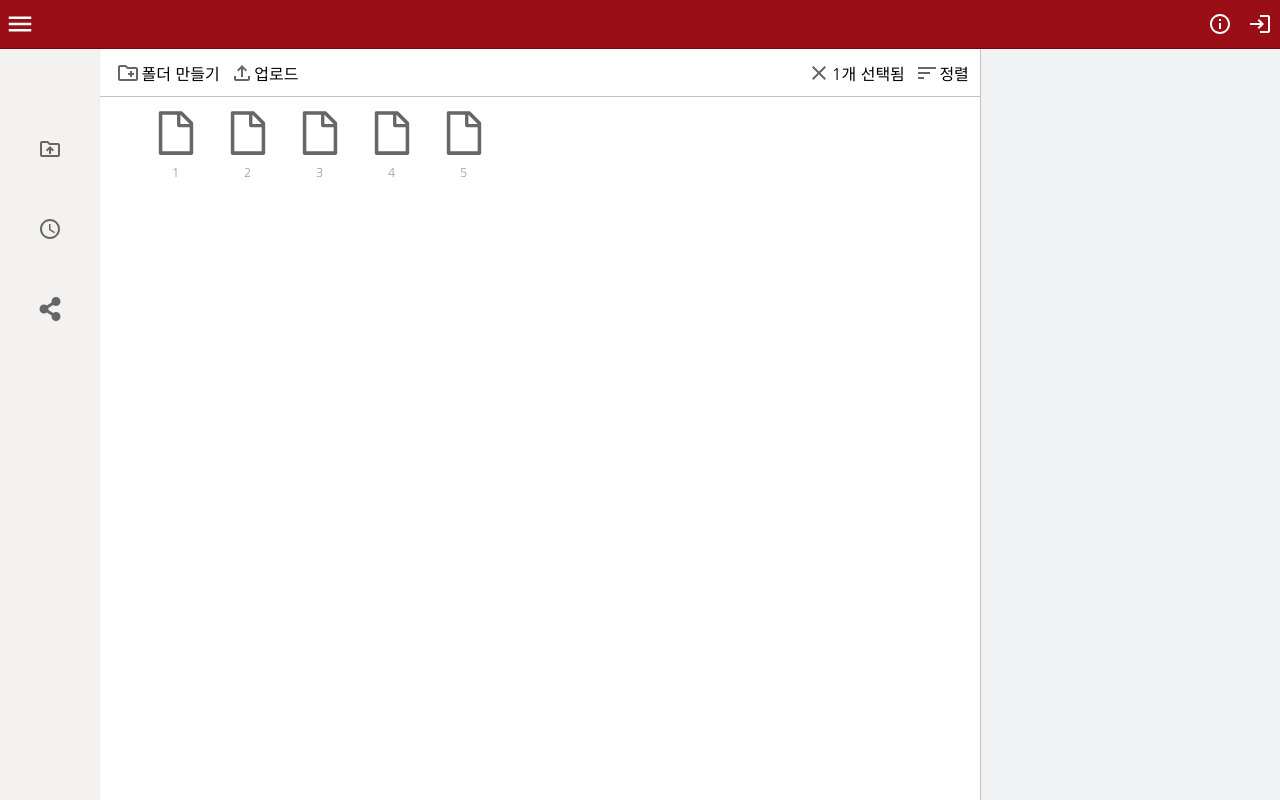
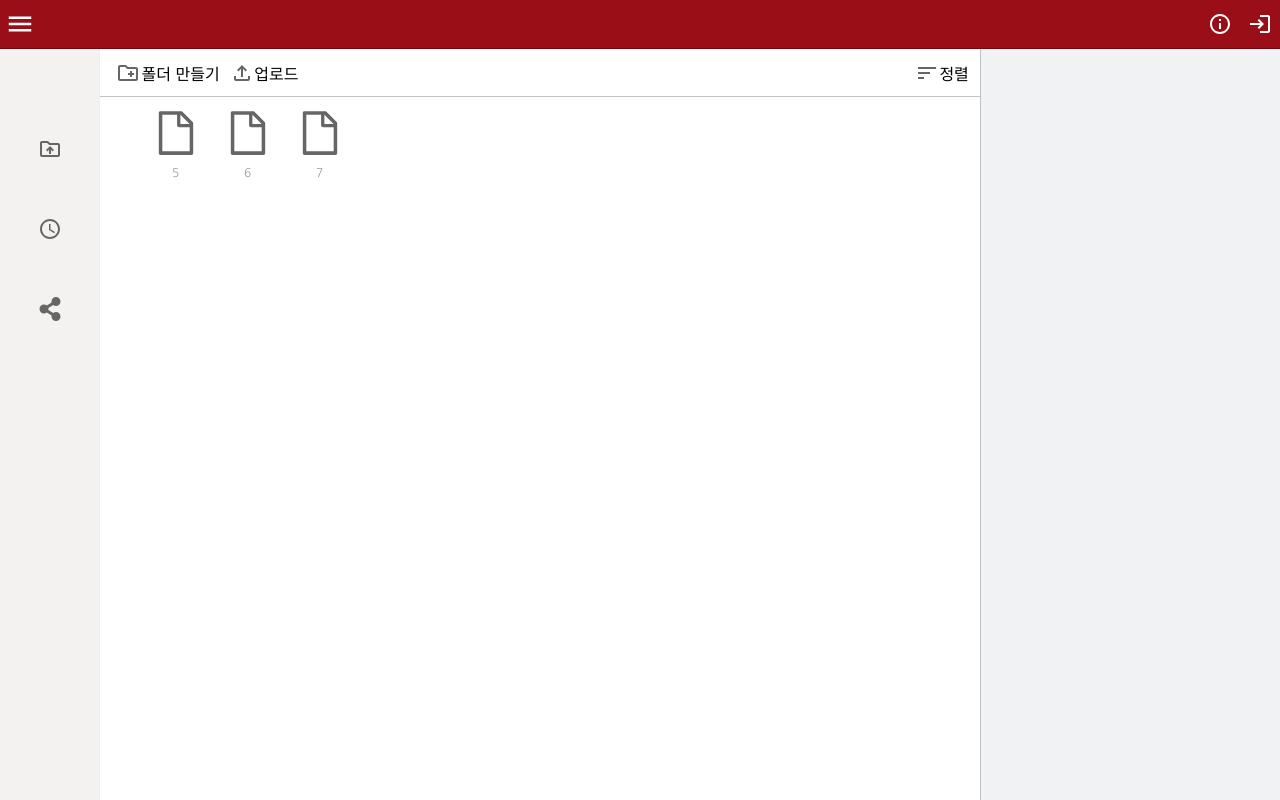
Before and after one commit to khu-2022-mid-cc-c/frontend, a React (Create React App) app: page /drive/1 in a window 1280 px wide. Built offline with nearby package versions, Linux system fonts and the light colour scheme.

Commit message:
Implement file selection

```diff
--- a/src/components/filemanager/components/controller.js
+++ b/src/components/filemanager/components/controller.js
@@ -40,6 +40,7 @@ function Sorts(props) {
                             onClick={() => {
                                 props.onset(v, props.asc);
                             }}
+                            key={v}
                         >
                             {v}
                         </div>
@@ -63,9 +64,8 @@ function Sorts(props) {
 }
 
 function Controller(props) {
-    // let { fileSelected } = props;
-    // let displayMode = fileSelected.length < 2 ? fileSelected.length : 2;
-    // let sort?
+    let { selectedFiles } = props;
+    let displayMode = selectedFiles.length < 2 ? selectedFiles.length : 2;
 
     let command = () => {};
     const controlBtns = [
@@ -106,17 +106,22 @@ function Controller(props) {
     return (
         <div className="controller">
             <ul>
-                {controlBtns[0].map((v) => (
+                {controlBtns[displayMode].map((v) => (
                     <li key={v.key} onClick={command(v.title)}>
                         <ControllerItems title={v.title} icon={v.icon} />
                     </li>
                 ))}
             </ul>
             <div className="leftControllerGroup">
-                {true && (
-                    <div className="cancel">
+                {displayMode > 0 && (
+                    <div
+                        className="cancel"
+                        onClick={() => {
+                            props.cancel();
+                        }}
+                    >
                         <ControllerItems
-                            title={`${1}개 선택됨`}
+                            title={`${displayMode}개 선택됨`}
                             icon={MdClose}
                         />
                     </div>
--- /dev/null
+++ b/src/components/filemanager/components/fileIcon.js
@@ -0,0 +1,15 @@
+import { IconContext } from "react-icons";
+import { AiOutlineFile } from "react-icons/ai";
+
+function FileIcons(props) {
+    return (
+        <div className={`FileIcon ${props.selected ? "selected" : ""}`}>
+            <IconContext.Provider value={{ size: "50px", color: "#666666" }}>
+                <AiOutlineFile />
+            </IconContext.Provider>
+            <span className="FileTitle">{props.title}</span>
+        </div>
+    );
+}
+
+export default FileIcons;
--- a/src/components/filemanager/components/fileInfo.js
+++ b/src/components/filemanager/components/fileInfo.js
@@ -3,7 +3,7 @@ import React from "react";
 function fileInfo(props) {
     return (
         <div id="fileInfo">
-            <p>{props.info}</p>
+            <p>{props.selectedFiles}</p>
         </div>
     );
 }
--- a/src/components/filemanager/components/files.js
+++ b/src/components/filemanager/components/files.js
@@ -1,39 +1,19 @@
-import { IconContext } from "react-icons";
-import { AiOutlineFile } from "react-icons/ai";
 import React from "react";
-
-function FileIcons(props) {
-    return (
-        <div className="FileIcon">
-            <IconContext.Provider value={{ size: "50px", color: "#666666" }}>
-                <props.icon />
-            </IconContext.Provider>
-            <span class="FileTitle">{props.title}</span>
-        </div>
-    );
-}
+import FileIcons from "./fileIcon";
+import { useState } from "react";
 
 function Files(props) {
-    // const fileInfo = fetch("asdsa").then((res) => res.json());
-    const fileInfo = [
-        { key: "fileinfo_1", title: "1", icon: AiOutlineFile },
-        { key: "fileinfo_2", title: "2", icon: AiOutlineFile },
-        { key: "fileinfo_3", title: "3", icon: AiOutlineFile },
-        { key: "fileinfo_4", title: "4", icon: AiOutlineFile },
-        { key: "fileinfo_5", title: "5", icon: AiOutlineFile },
-    ];
-
-    function sendData(title) {
-        props.setValue(title);
-    }
-
     return (
         <div className="files">
             <ul>
-                {fileInfo.map((v) => (
-                    <div onClick={() => sendData(v.title)}>
+                {props.fileList.map((v) => (
+                    <div onClick={() => props.selectFile(v)} key={v.key}>
                         <li key={v.key}>
-                            <FileIcons title={v.title} icon={v.icon} />
+                            <FileIcons
+                                title={v.title}
+                                icon={v.icon}
+                                selected={v.selected[0]}
+                            />
                         </li>
                     </div>
                 ))}
--- a/src/components/filemanager/fileManager.css
+++ b/src/components/filemanager/fileManager.css
@@ -145,6 +145,11 @@
     padding: 5px;
     margin: 5px;
 }
+
+.FileIcon.selected {
+    background-color: #f1f2f3;
+}
+
 .FileIcon .FileTitle {
     margin-top: 4px;
     text-align: center;
--- a/src/components/filemanager/fileManager.js
+++ b/src/components/filemanager/fileManager.js
@@ -5,13 +5,36 @@ import Files from "./components/files";
 import { useState } from "react";
 
 function FileManager() {
-    const [value, setValue] = useState("");
+    const fileList = [
+        { key: "fileinfo_5", title: "5", selected: useState(false) },
+        { key: "fileinfo_2", title: "6", selected: useState(false) },
+        { key: "fileinfo_1", title: "7", selected: useState(false) },
+    ];
+    const [selectedFiles, setSelectedFiles] = useState([]);
+
+    const selectFile = (v) => {
+        if (!v.selected[0]) {
+            setSelectedFiles(selectedFiles.concat([v.key]));
+        } else {
+            setSelectedFiles([...selectedFiles].filter((cur) => cur !== v.key));
+        }
+        v.selected[1](!v.selected[0]);
+    };
+
+    const cancel = () => {
+        fileList.forEach((v) => v.selected[1](false));
+        setSelectedFiles([]);
+    };
 
     return (
         <div className="fileManager">
-            <Controller />
-            <FileInfo info={value} />
-            <Files setValue={setValue} />
+            <Controller selectedFiles={selectedFiles} cancel={cancel} />
+            <FileInfo selectedFiles={selectedFiles} />
+            <Files
+                fileList={fileList}
+                selectedFiles={selectedFiles}
+                selectFile={selectFile}
+            />
         </div>
     );
 }
```
